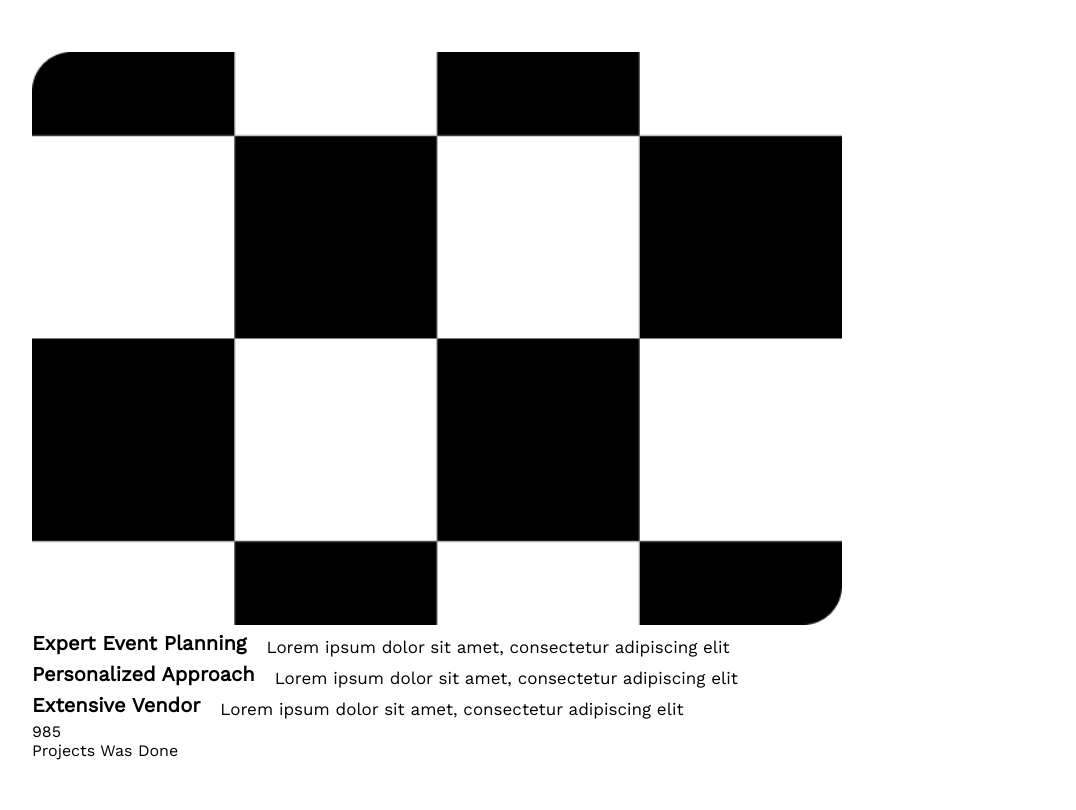
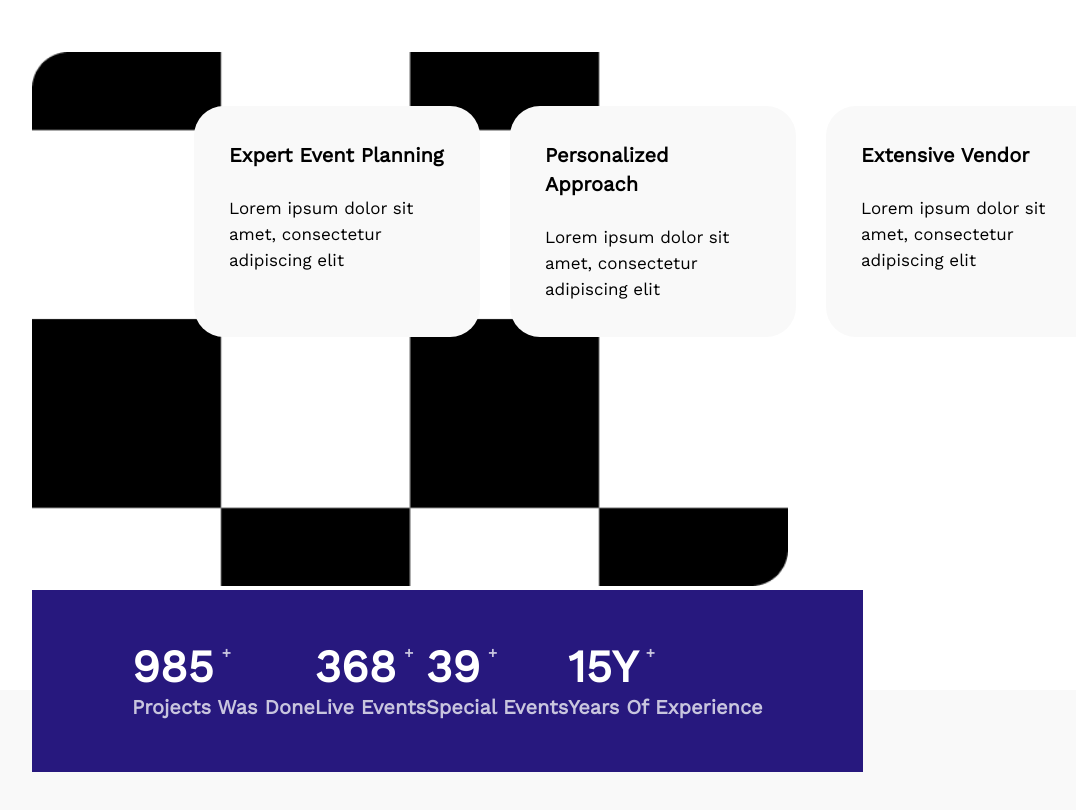
Before and after one commit to sayeed-cse/event-organizer, a plain HTML site: page index.html in a window 1280 px wide. Shown: the part 3734-4544 px from the top of the page, without its empty margins (68-1144 px from the left). After the commit the page ends 4506 px from the top, so only its background shows below. Drawn offline with nearby package versions, Linux system fonts and the light colour scheme.

Commit message:
why choose us done

```diff
--- a/index.html
+++ b/index.html
@@ -207,8 +207,10 @@
         </div>
       </div>
       <div class="why_us_middle">
-        <img src="images/Rectangle 8.png" alt="">
         <div>
+          <img src="images/Rectangle 8.png" alt="">
+        </div>
+        <div class="cards">
           <div class="card">
             <h6 class="headingFour">Expert Event Planning</h6>
             <p class="text-md">Lorem ipsum dolor sit amet, consectetur adipiscing elit</p>
@@ -225,9 +227,21 @@
         </div>
       </div>
       <div class="why_us_bottom">
-        <div class="">
-          <p>985</p>
-          <p>Projects Was Done</p>
+        <div class="content">
+          <p class="headingTwo">985<sup class="text-sm">&#43;</sup></p>
+          <p class="headingFour">Projects Was Done</p>
+        </div>
+        <div class="content">
+          <p class="headingTwo">368<sup class="text-sm">&#43;</sup></p>
+          <p class="headingFour">Live Events</p>
+        </div>
+        <div class="content">
+          <p class="headingTwo">39<sup class="text-sm">&#43;</sup></p>
+          <p class="headingFour">Special Events</p>
+        </div>
+        <div class="content">
+          <p class="headingTwo">15Y<sup class="text-sm">&#43;</sup></p>
+          <p class="headingFour">Years Of Experience</p>
         </div>
       </div>
     </section>
--- a/styles/style.css
+++ b/styles/style.css
@@ -12,11 +12,12 @@
   --off-white: #ffffffbf;
   --dark1: #2D2D2D;
   --muted:#6E6E6E;
+  --whitesmoke: #f9f9f9;
 }
 
 body {
   font-family: Work Sans;
-  background-color: #F9F9F9;
+  background-color: var(--whitesmoke);
 }
 
 
@@ -356,7 +357,7 @@ text-transform: uppercase;
   /* width: calc(100% - 12.5px); */
   height: 350px;
   border-radius: 30px;
-  background: #F9F9F9;
+  background: var(--whitesmoke);
   display: flex;
   flex-direction: column;
   align-items:flex-start;
@@ -413,7 +414,7 @@ grid-row: 1;
 }
 .plannig_box_one img{
   width: 100%;
-
+  height: 100%;
 }
 .plannig_box_two>.text_headline{
   color: var(--primary);
@@ -442,6 +443,8 @@ grid-row: 1;
 }
 .plannig_box_five img{
   width: 100%;
+  height: 100%;
+  object-fit: fill;
 }
 /* planning section End */
 /* why choose us start */
@@ -464,7 +467,49 @@ grid-row: 1;
 .why_us_middle{
   position: relative;
 }
+.why_us_middle div{
+  width: 70%;
+}
 .why_us_middle img{
-  width: 75%;
+  width: 100%;
+  object-fit: cover;
+
 }
+.why_us_middle .cards{
+  display: flex;
+  gap: 30px;
+  width: 85%;
+  position: absolute;
+  top: 10%;
+  right: 0;
+}
+.why_us_middle .card{
+  display: flex;
+  flex-direction: column;
+  border-radius: 30px;
+  background-color: var(--whitesmoke);
+  padding: 35px;
+}
+.why_us_bottom{
+  background-color: var(--primary);
+  padding: 50px 100px;
+  color: white;
+  display: flex;
+  justify-content: space-between;
+  position: absolute;
+
+}
+.why_us_bottom .headingTwo{
+  line-height: normal;
+}
+.why_us_bottom .headingTwo>sup {
+  color: #ffffffbf;
+  position: relative;
+  top: -8px;
+  margin-left: 8px;
+}
+.why_us_bottom .headingFour{
+  color: #ffffffbf;
+}
+
 /* why choose us End */
```
